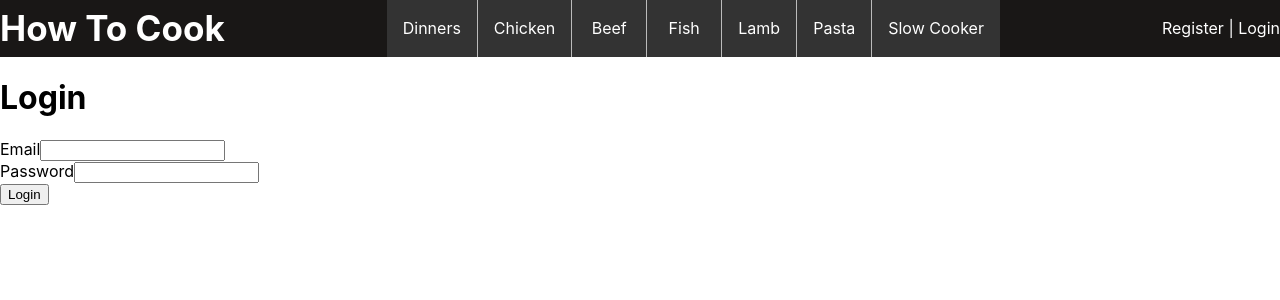
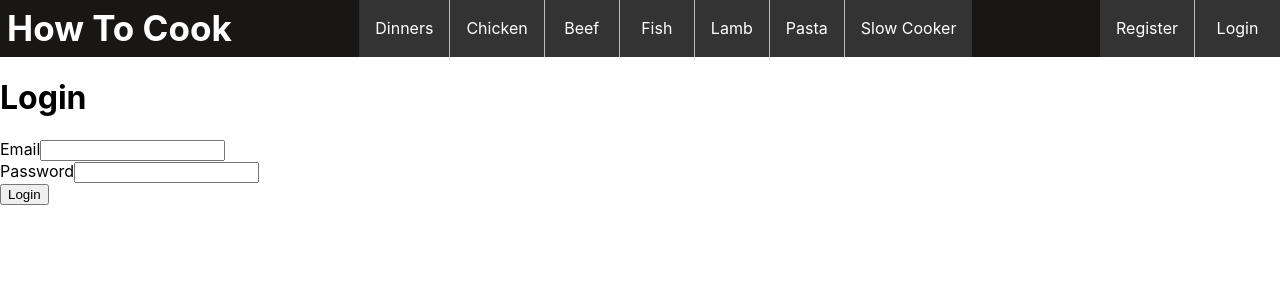
Before and after one commit to Jones-Griffin/RecipyList, a Next.js app: page /login in a window 1280 px wide. Shown: the top 300 px of the page. Built offline with nearby package versions, Linux system fonts and the light colour scheme; no server answers.

Commit message:
styled login/out

```diff
--- a/components/Layout.js
+++ b/components/Layout.js
@@ -13,6 +13,7 @@ const Header = styled.div`
     justify-content: space-between;
     color: #FFFFFF;
     line-height: 57px;
+    padding-left: 7px;
 `;
 
 const Title = styled.h1`
@@ -27,6 +28,49 @@ const Title = styled.h1`
     }
 `;
 
+
+
+const Tag = styled.a`
+  display: block;
+  color: white;
+  text-align: center;
+  padding: 0 16px;
+  text-decoration: none;
+  float: left;
+  background-color: #333;
+  min-width: 85px;
+
+  &:hover:not(.active){
+      background-color: #191716;
+      cursor: pointer;
+    }
+`;
+
+const TagLeft = styled(Tag)`
+  border-right:1px solid #bbb;
+`;
+
+const TagButton = styled.button`
+  display: block;
+  color: white;
+  text-align: center;
+  background-color: #333;
+  float: left;
+  padding: 0 16px;
+  text-decoration: none;
+  min-width: 75px;
+  height: 100%;
+  border: none;
+  font-family: inherit;
+  font-size: 100%;
+
+  &:hover:not(.active){
+      background-color: #191716;
+      cursor: pointer;
+    }
+`;
+
+
 export default function Layout(props){
     const [loggedIn, setLoggedIn] = useState(false);
     fire.auth()
@@ -38,10 +82,11 @@ export default function Layout(props){
       }
     })
 
-  const handleLogout = () => {
-    fire.auth()
-      .signOut()
-  }
+    const handleLogout = () => {
+      fire.auth()
+        .signOut()
+    }
+
 
 
     return(
@@ -56,18 +101,18 @@ export default function Layout(props){
                 ?
                 <div>
                     <Link href="/login/register">
-                    <a>Register</a>
-                    </Link> |
+                    <TagLeft>Register</TagLeft>
+                    </Link>
                     <Link href="/login">
-                    <a> Login</a>
+                    <Tag> Login</Tag>
                     </Link>
                 </div>
                 :
                 <div>
-                <Link href="/recipe/new-recipe">
-                <a>Add New Recipe</a>
-                </Link>
-                <button onClick={handleLogout}>Logout</button>
+                  <Link  href="/recipe/new-recipe">
+                    <TagLeft >Add New Recipe</TagLeft>
+                  </Link>
+                  <TagButton onClick={handleLogout}>Logout</TagButton>
                 </div>
                 }
             </Header>
--- a/components/tagbuttons.js
+++ b/components/tagbuttons.js
@@ -1,5 +1,4 @@
 import styled from 'styled-components'
-import fire from '../config/fire-config';
 import Link from 'next/link';
 
 const List = styled.ul`
```
